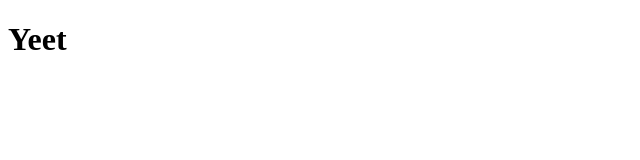
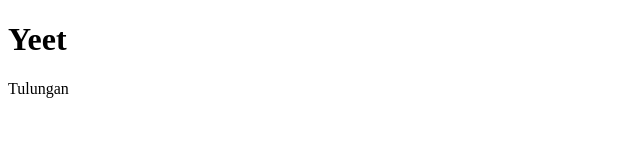
Before and after one commit to Garimahdi/web-dev-guinea-pig, a plain HTML site: page qa.html in a window 1280 px wide. Shown: the full height of the page, 0-640 px from the left. Drawn offline with Linux system fonts and the light colour scheme.

Commit message:
tiket-600 pake VSCode

```diff
--- a/qa.html
+++ b/qa.html
@@ -8,5 +8,6 @@
 </head>
 <body>
     <h1>Yeet</h1>
+    <span>Tulungan</span>
 </body>
 </html>
```
